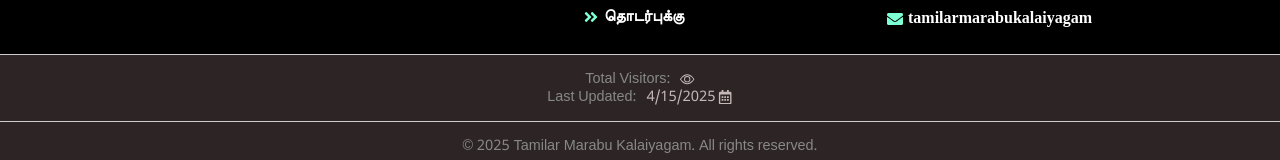
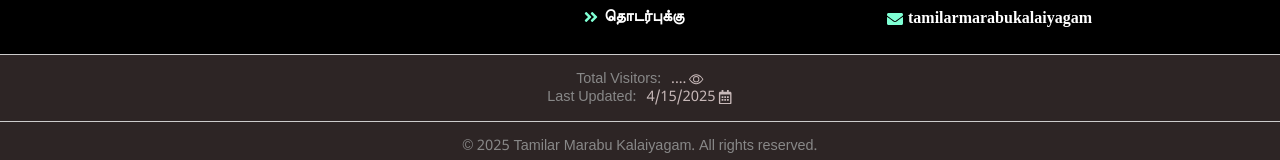
Before and after one commit to Harish20-01/SilambamWebsite, a React (Vite) app in the folder client/: page /passwordUpdateComponent in a window 1280 px wide. Shown: the part 1096-1256 px from the top of the page. Built offline with nearby package versions, Linux system fonts and the light colour scheme; no server answers.

Commit message:
updated the footer visit count working

```diff
--- a/client/src/App.jsx
+++ b/client/src/App.jsx
@@ -47,24 +47,29 @@ import VisitorCountComponent from "./SubComponents/VisitorCountComponent";
 function App() {
   const [isLoggedIn, setIsLoggedIn] = useState(sessionStorage.getItem('isLoggedIn') === 'true');
   const [isLoading, setIsLoading] = useState(true);
+  const [count,setCount]=useState(null);
   useEffect(() => {
     const url = import.meta.env.VITE_SERVER_URL;
-    const fetchcount = async() => {
+    const fetchCount = async() => {
       try {
         if (sessionStorage.getItem('visitCount')==null) {
-          const response = await axios.get(`${url}/visitCount`);
-          sessionStorage.setItem("visitCount", response.data.count);
-          const countResponse = await axios.post(`${url}/visitCount/increment`);
-          if (countResponse.status !== 200) {
-            alert("Something went wrong ...please refresh the page");
+          const res = await axios.get(`${url}/visitCount`);
+          const count = res.data.count;
+          sessionStorage.setItem('visitCount', count);
+          setCount(count);
+          const inc = await axios.post(`${url}/visitCount/increment`);
+          if (inc.status !== 200) {
+            alert("Something went wrong... please refresh.");
           }
+        } else {
+          setCount(sessionStorage.getItem('visitCount'));
         }
+      } catch (err) {
+        console.error(err);
       }
-      catch (err) {
-        console.dir(err);
-      }
-    }
-    fetchcount();
+    };
+
+    fetchCount();
 
     const timer = setTimeout(() => {
       setIsLoading(false);
@@ -140,7 +145,7 @@ function App() {
         <Route path="/updateComponenet" element={isLoggedIn ? <UpdateComponent /> : <UnAuthorisedRoute setIsLoggedIn={setIsLoggedIn} />} />
         <Route path="/passwordUpdateComponent" element={isLoggedIn ? <PasswordUpdate /> : <UnAuthorisedRoute setIsLoggedIn={setIsLoggedIn} />} />
       </Routes>
-      <Footer />
+      <Footer count={count}/>
       <VisitorCountComponent/>
     </>
 
--- a/client/src/Footer.jsx
+++ b/client/src/Footer.jsx
@@ -3,7 +3,7 @@ import {NavLink} from 'react-router-dom';
 import {FaAngleDoubleRight, FaMapMarkerAlt,FaEnvelope,FaInstagram,FaMobileAlt,FaYoutube, FaFacebook} from 'react-icons/fa';
 import './Styles/footer.css'
 import FooterVisitCount from './SubComponents/FooterVisitCount';
-const Footer = () => {
+const Footer = ({count}) => {
   return (
     <div>
       <div id="Footer-Container">
@@ -77,7 +77,7 @@ const Footer = () => {
             </div>
         </div>
       </div>
-      <FooterVisitCount/>
+      <FooterVisitCount count={count}/>
       <div class="footer-copyright">
          © 2025 Tamilar Marabu Kalaiyagam. All rights reserved.
       </div>
--- a/client/src/SubComponents/FooterVisitCount.jsx
+++ b/client/src/SubComponents/FooterVisitCount.jsx
@@ -1,10 +1,10 @@
 import React from 'react'
 import { FaRegCalendarAlt } from 'react-icons/fa';
 import { BsEye } from 'react-icons/bs';
-const FooterVisitCount = () => {
+const FooterVisitCount = ({count}) => {
   return (
     <div className='footer-copyright footer-visitCount' style={{borderBottom:"none"}}>
-      <div>Total Visitors:<span>{sessionStorage.getItem("visitCount")}<BsEye/></span></div>
+      <div>Total Visitors:<span>{count==null?"....":count}<BsEye/></span></div>
       <div>Last Updated:<span>{new Date().toLocaleDateString()}<FaRegCalendarAlt/></span></div>
     </div>
   )
```
